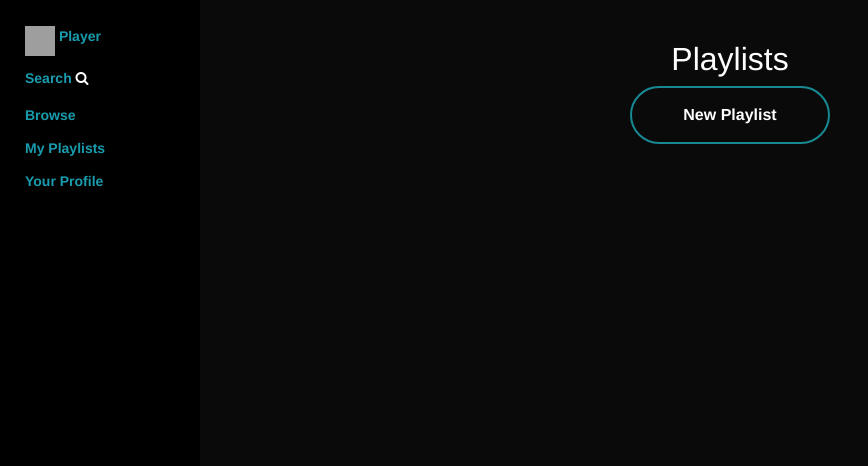
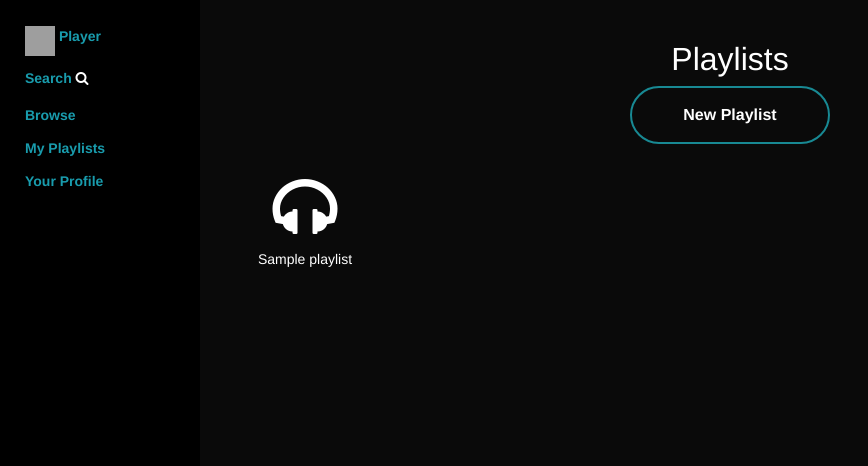
Before and after one commit to ismailshuaau/dhivehi_podcast, a PHP site: page /playlists.php in a window 1280 px wide. Shown: the top 466 px of the page, without its empty margins (0-868 px from the left). Run offline with PHP 8.4, Linux system fonts and the light colour scheme; the visitor is signed in with stand-in values (Sample User, id 1); tables that the repository leaves empty or names only in its code hold one stand-in row (values such as "Sample post"); some libraries are stand-ins or nearby versions; grey boxes are pictures that could not be loaded.

Commit message:
user playlist

```diff
--- a/assets/css/style.css
+++ b/assets/css/style.css
@@ -205,7 +205,8 @@ body {
     width:100%
 }
 
-.album-caption {
+.album-caption,
+.playlist-caption {
     font-weight: 300;
     text-align: center;
     padding: 5px 0;
@@ -412,3 +413,11 @@ input:focus {
 .playlist-container {
     padding: 40px 0 10px 0;
 }
+
+.playlist-container .fa-headphones {
+    font-size: 70px;
+}
+
+.playlist-icon {
+    text-align: center;
+}
--- a/includes/album-content.php
+++ b/includes/album-content.php
@@ -63,8 +63,8 @@
 	 		 ?>
 
 	 		 <script>
-			var tempSongsIds = '<?php echo json_encode($songArray); ?>';
-			tempPlayList = JSON.parse(tempSongsIds);
+				var tempSongsIds = '<?php echo json_encode($songArray); ?>';
+				tempPlayList = JSON.parse(tempSongsIds);
 	 		</script>
 	 	</ul> <!-- track-list -->
 	 </div> <!-- track-section -->
--- a/includes/classes/User.php
+++ b/includes/classes/User.php
@@ -9,6 +9,10 @@
 			$this->username = $username;
 
 		}
+
+		public function getUserName(){
+			return $this->username;
+		}
 	}
 
 
--- a/playlists.php
+++ b/playlists.php
@@ -9,9 +9,34 @@
 	 	<div class="container">
 	 		<h2>Playlists</h2>
 	 		<div class="button-items">
-	 			<button class="btn" onclick="createPlayList()">
-	 				New Playlist
-	 			</button>
+	 			<button class="btn" onclick="createPlayList()">New Playlist</button>
+	 		</div>
+	 		<div>
+	 			<div class="row">
+					<?php
+						$username = $userLoggedIn->getUserName();
+						$playListQuery = ("SELECT * FROM playlists WHERE owner='$username'");
+						$playListQueries = $pdo->prepare($playListQuery, array(PDO::ATTR_CURSOR => PDO::CURSOR_SCROLL));
+						$playListQueries->execute();
+						$rowCount = $playListQueries->rowCount();
+
+						if($rowCount == 0) {
+							echo "<span class='no-results'> No playlist created </span>";
+						}
+
+						foreach ($playListQueries as $playlist) {
+							echo "<div class='card-view'>
+									<div class='playlist-icon'>
+										<i class='fa fa-headphones' aria-hidden='true'></i>
+									</div>
+									<div class='playlist-caption'>"
+										. $playlist['name'] .
+									"</div>
+								 </div>";
+						}
+
+					?>
+				</div>
 	 		</div>
 	 	</div>
 	</div>
```
